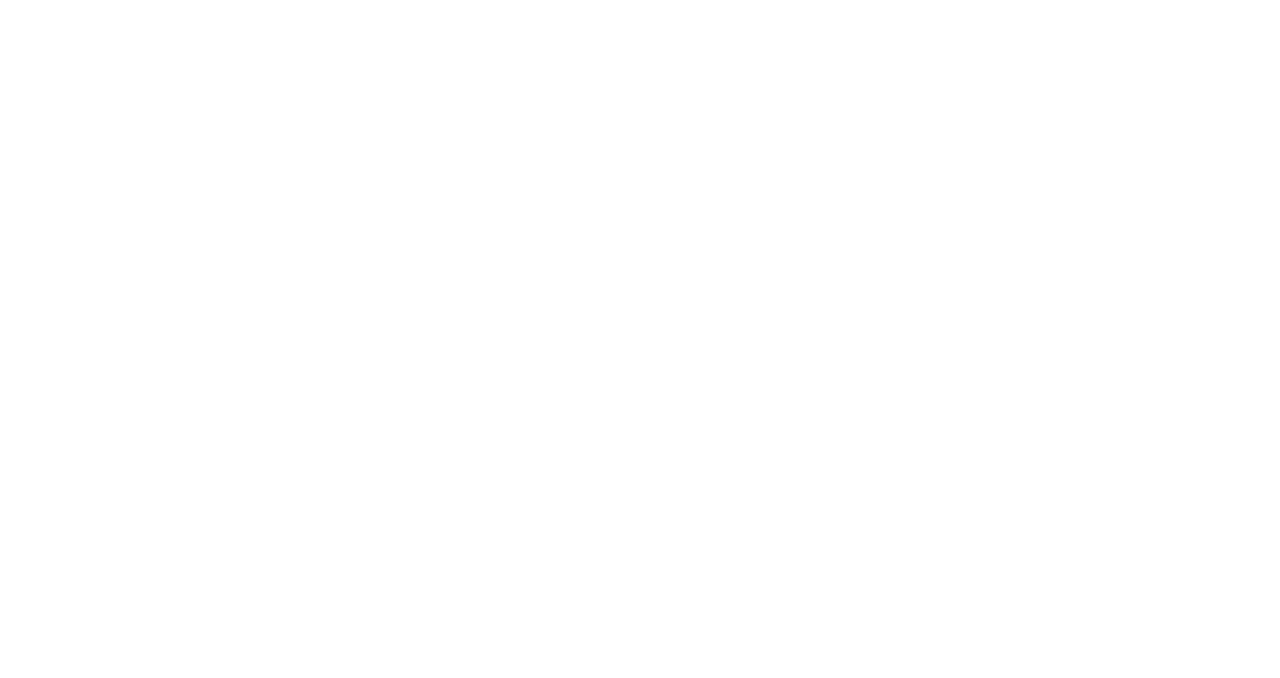
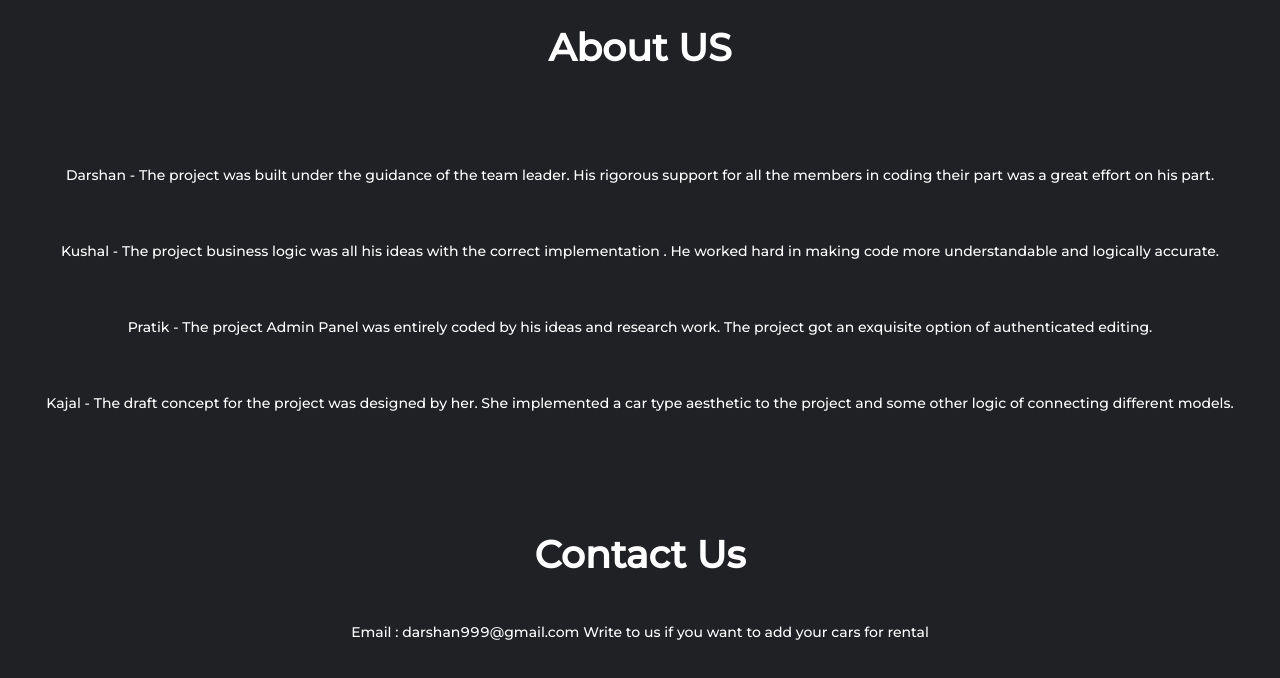
Before and after one commit to Darshangawde/Renty, a React (Create React App) app in the folder client/: page /aboutus in a window 1280 px wide. Shown: the top 678 px of the page. Built offline with nearby package versions, Linux system fonts and the light colour scheme; sample sign-in values are in the browser's storage.

Commit message:
Revert "Revert "Merge pull request #9 from Darshangawde/maintenance""
This reverts commit 279fa6be886351753c8ac60228667bcad9803f84.

```diff
--- a/client/src/App.js
+++ b/client/src/App.js
@@ -1,62 +1,56 @@
-import './App.css';
-import {Route , BrowserRouter , Redirect} from 'react-router-dom'
-import Home from './pages/Home'
-import Login from './pages/Login'
-import Register from './pages/Register'
-import BookingCar from './pages/BookingCar'
-import 'antd/dist/antd.css';
-import UserBookings from './pages/UserBookings';
-import AddCar from './pages/AddCar';
-import AdminHome from './pages/AdminHome';
-import EditCar from './pages/EditCar';
-import AdminLogin from './pages/AdminLogin';
+import "./App.css";
+import { Route, BrowserRouter, Redirect } from "react-router-dom";
+import Home from "./pages/Home";
+import Login from "./pages/Login";
+import Register from "./pages/Register";
+import BookingCar from "./pages/BookingCar";
+import "antd/dist/antd.css";
+import UserBookings from "./pages/UserBookings";
+import AddCar from "./pages/AddCar";
+import AdminHome from "./pages/AdminHome";
+import EditCar from "./pages/EditCar";
+import AdminLogin from "./pages/AdminLogin";
+import AboutUs from "./pages/AboutUs";
 
 function App() {
   return (
     <div className="App">
-
       <BrowserRouter>
-            <Route path='/adminlogin' exact component={AdminLogin} />
-            <Route path='/login' exact component={Login} />
-            <Route path='/register' exact component={Register} />
+        <Route path="/adminlogin" exact component={AdminLogin} />
+        <Route path="/login" exact component={Login} />
+        <Route path="/register" exact component={Register} />
+        <ProtectedRoute path="/aboutus" exact component={AboutUs} />
       </BrowserRouter>
 
       <BrowserRouter>
-            <AdminRoute path='/addcar' exact component={AddCar} />
-            <AdminRoute path='/editcar/:carid' exact component={EditCar} />
-            <AdminRoute path='/admin' exact component={AdminHome} />
+        <AdminRoute path="/addcar" exact component={AddCar} />
+        <AdminRoute path="/editcar/:carid" exact component={EditCar} />
+        <AdminRoute path="/admin" exact component={AdminHome} />
       </BrowserRouter>
 
       <BrowserRouter>
-            <ProtectedRoute path='/' exact component={Home} />
-            <ProtectedRoute path='/booking/:carid' exact component={BookingCar} />
-            <ProtectedRoute path='/userbookings' exact component={UserBookings} />
+        <ProtectedRoute path="/" exact component={Home} />
+        <ProtectedRoute path="/booking/:carid" exact component={BookingCar} />
+        <ProtectedRoute path="/userbookings" exact component={UserBookings} />
       </BrowserRouter>
-
     </div>
   );
 }
 
 export default App;
 
-export function ProtectedRoute(props)
-{
-    if(localStorage.getItem('user'))
-    {
-      return <Route {...props}/>
-    }
-    else{
-      return <Redirect to='/login'/>
+export function ProtectedRoute(props) {
+  if (localStorage.getItem("user")) {
+    return <Route {...props} />;
+  } else {
+    return <Redirect to="/login" />;
   }
 }
 
-export function AdminRoute(props)
-{
-    if(localStorage.getItem('admin'))
-    {
-      return <Route {...props}/>
-    }
-    else{
-      return <Redirect to='/adminlogin'/>
+export function AdminRoute(props) {
+  if (localStorage.getItem("admin")) {
+    return <Route {...props} />;
+  } else {
+    return <Redirect to="/adminlogin" />;
   }
 }
--- a/client/src/components/DefaultLayout.js
+++ b/client/src/components/DefaultLayout.js
@@ -44,7 +44,7 @@
 
            <p>Designed and Developed By</p>
             <p>RENTY</p>
-
+            <a href="/aboutus" > About us  </a>
       </div>
     </div>
   );
--- a/client/src/index.css
+++ b/client/src/index.css
@@ -146,3 +146,17 @@
 a{
   color: orangered !important;
 }
+.abt {
+  background-color: #202124;
+  height: 100vh;
+}
+.abt p {
+  color: white;
+}
+
+.abt h1 {
+  font-size:38px;
+  font-weight: bolder;
+  color: white;
+  padding: 25px;
+}
--- /dev/null
+++ b/client/src/pages/AboutUs.js
@@ -0,0 +1,58 @@
+import React from "react";
+
+const AboutUs = () => {
+  return (
+    <div className="abt">
+
+      <h1>About US</h1>
+<br />
+<br />
+
+      <p>
+        Darshan - The project was built under the guidance of the team leader.
+        His rigorous support for all the members in coding their part was a
+        great effort on his part.
+      </p>
+
+      <br/>
+      <br/>
+
+      <p>
+        Kushal - The project business logic was all his ideas with the correct
+        implementation . He worked hard in making code more understandable and
+        logically accurate.
+      </p>
+
+<br/>
+<br/>
+
+      <p >
+        Pratik - The project Admin Panel was entirely coded by his ideas and
+        research work. The project got an exquisite option of authenticated
+        editing.
+      </p>
+
+<br/>
+<br/>
+
+      <p >
+        Kajal - The draft concept for the project was designed by her. She
+        implemented a car type aesthetic to the project and some other logic of
+        connecting different models.
+      </p>
+
+      <br/>
+      <br/>
+      <br/>
+      <br/>
+
+      <h1>Contact Us</h1>
+      <p >
+        Email : darshan999@gmail.com Write to us if you want to add your cars
+        for rental
+      </p>
+    </div>
+  );
+}
+
+export default AboutUs;
```
Lines whose indentation alone changed are shown as unchanged.
